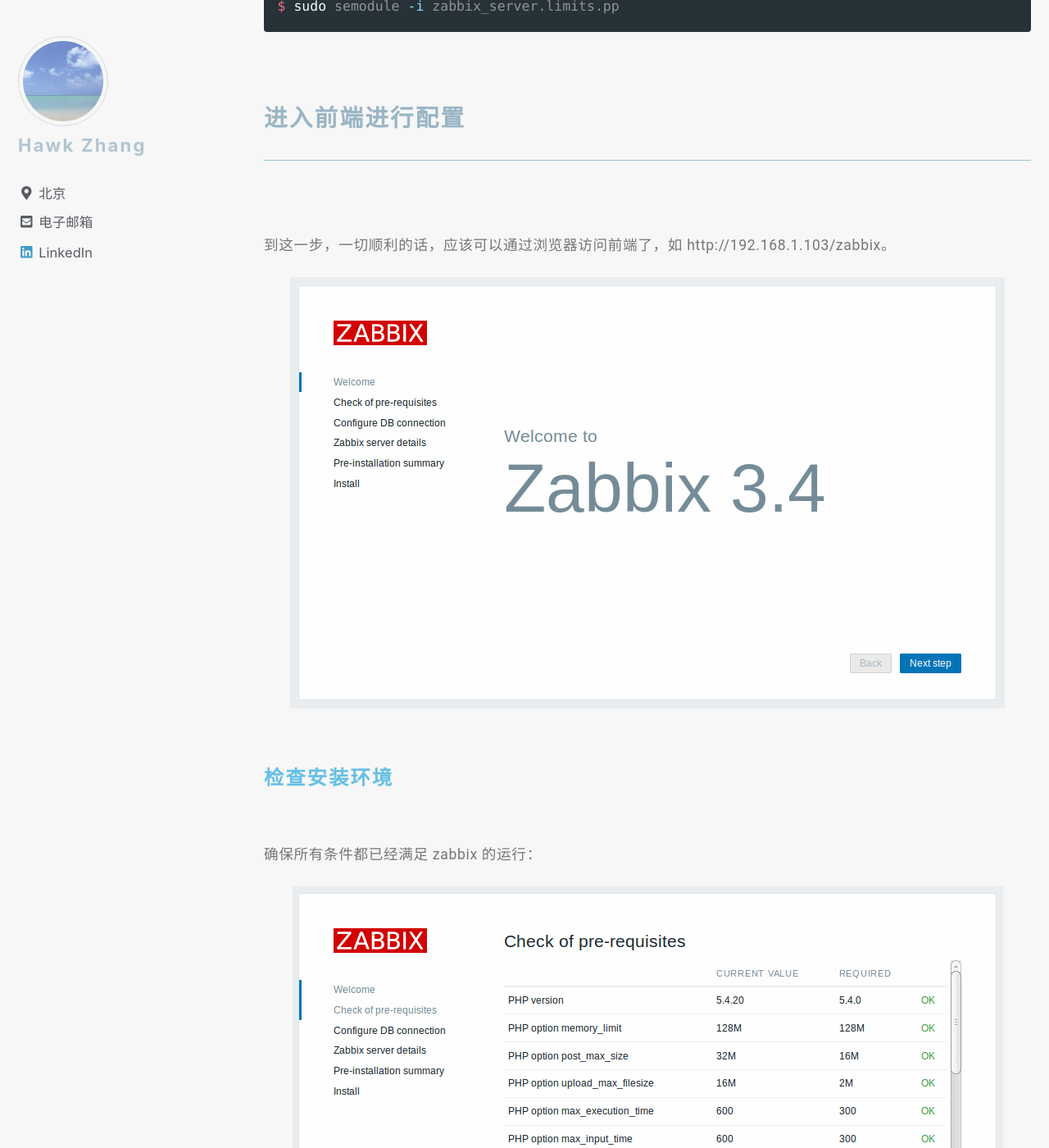
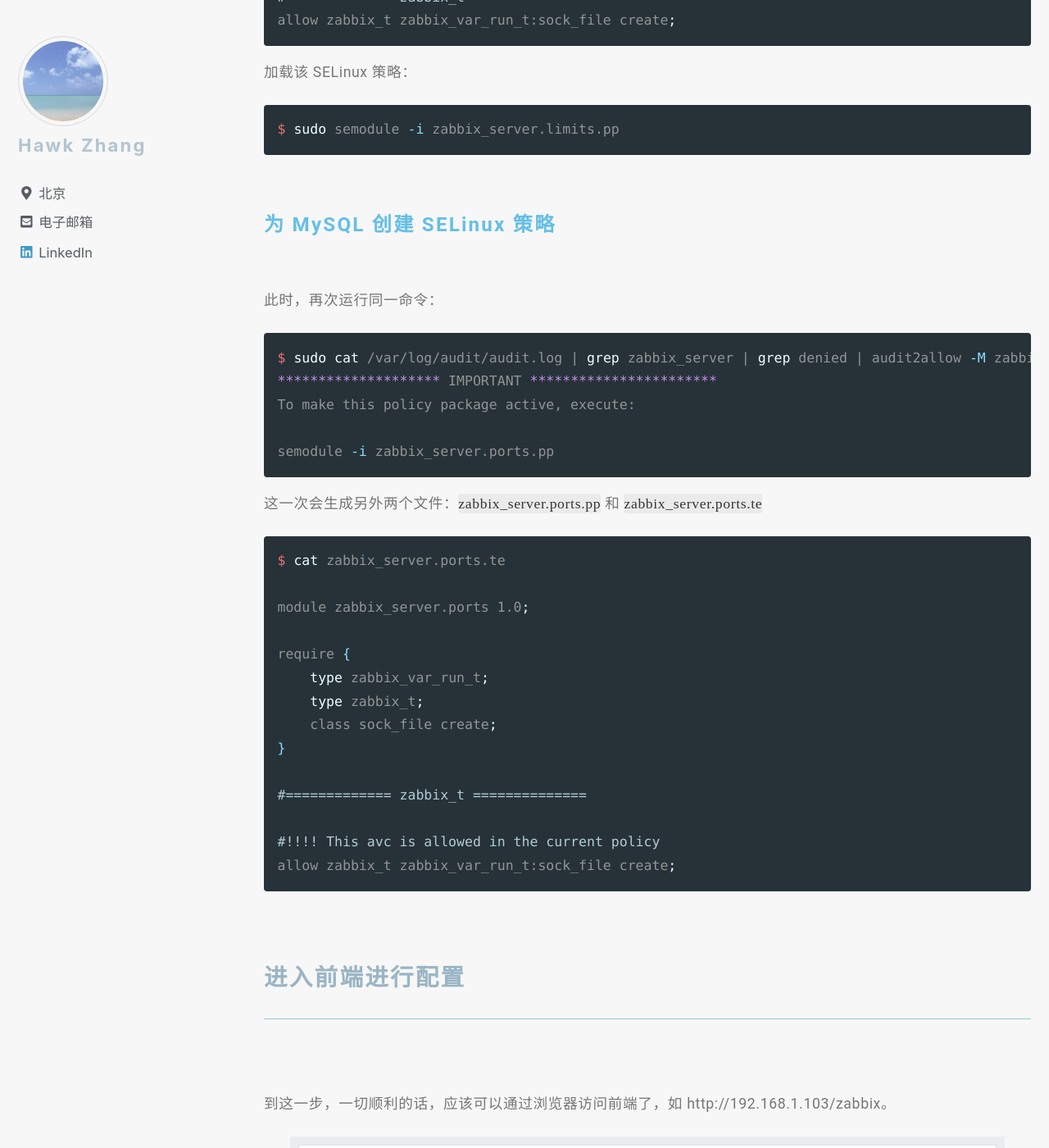
Before and after one commit to narru888/linotes_note, a Jekyll site: the page built from _posts/monitor/zabbix/2018-01-01-zabbix.basic.md, in a window 1280 px wide and 1400 px high, scrolled down 13910 px. Shown: the whole window at 82% size. Built offline with Jekyll 4.4.1, drawn with Linux system fonts in a browser that asks for light colours; nearby versions of some CDN libraries; a script that is not in the unit is left out; some of the changed text lies outside the part shown.

Commit message:
update on 2018-10-18 15:28:01 CST

````diff
--- a/_posts/monitor/zabbix/2018-01-01-zabbix.basic.md
+++ b/_posts/monitor/zabbix/2018-01-01-zabbix.basic.md
@@ -410,6 +410,10 @@
 
 #### 解决
 
+
+
+#### 为 zabbix server 创建 SELinux 策略
+
 ```bash
 $ sudo cat /var/log/audit/audit.log | grep zabbix_server | grep denied | audit2allow -M zabbix_server.limits
 ******************** IMPORTANT ***********************
@@ -442,6 +446,37 @@
 ```
 
 
+
+#### 为 MySQL 创建 SELinux 策略
+
+此时，再次运行同一命令：
+
+```bash
+$ sudo cat /var/log/audit/audit.log | grep zabbix_server | grep denied | audit2allow -M zabbix_server.ports
+******************** IMPORTANT ***********************
+To make this policy package active, execute:
+
+semodule -i zabbix_server.ports.pp
+```
+
+这一次会生成另外两个文件：`zabbix_server.ports.pp` 和 `zabbix_server.ports.te`
+
+```bash
+$ cat zabbix_server.ports.te
+
+module zabbix_server.ports 1.0;
+
+require {
+    type zabbix_var_run_t;
+    type zabbix_t;
+    class sock_file create;
+}
+
+#============= zabbix_t ==============
+
+#!!!! This avc is allowed in the current policy
+allow zabbix_t zabbix_var_run_t:sock_file create;
+```
 
 
 
````
